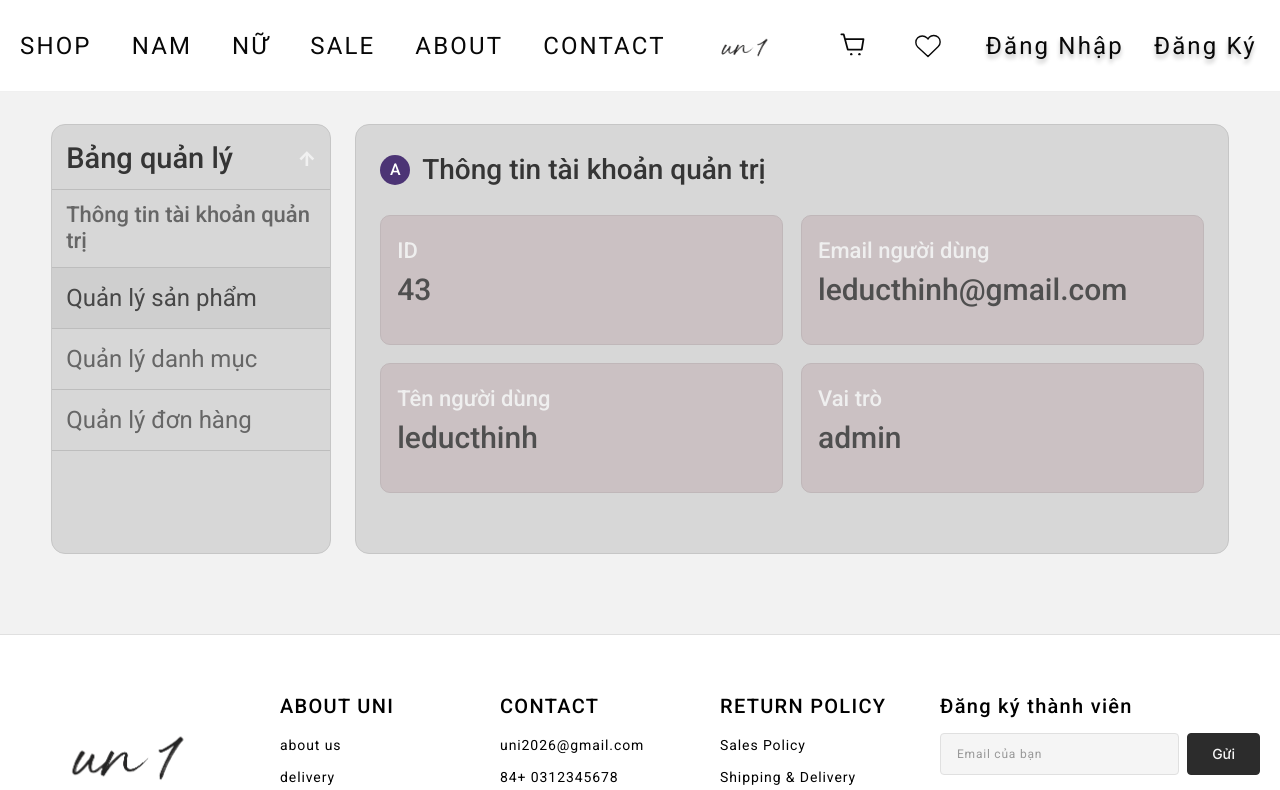
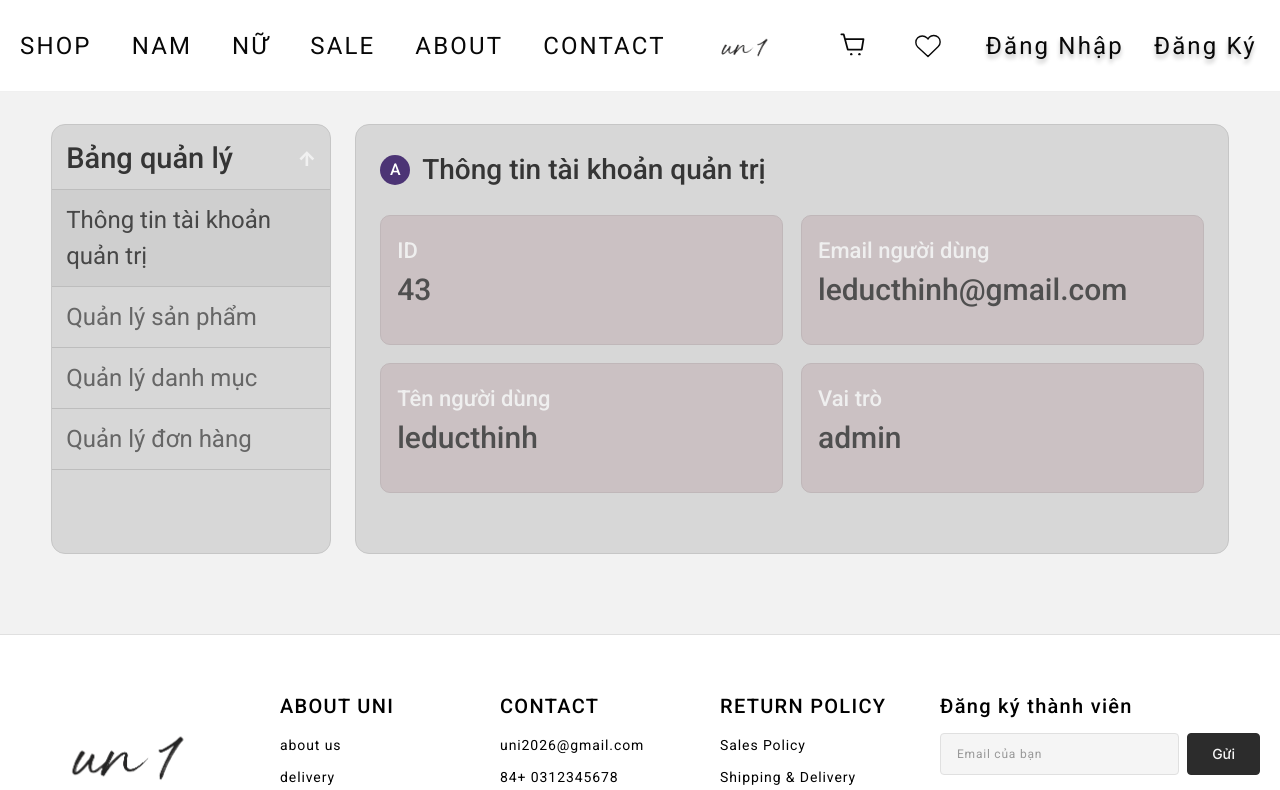
Before and after one commit to team-9-un1/un1-e-commerce-shop, a React (Vite) app in the folder frontend/: page /admin/dashboard in a window 1280 px wide. Shown: the top 790 px of the page. Built offline with nearby package versions, Linux system fonts and the light colour scheme; no server answers.

Commit message:
update(admin): update sidebar and dashboard layout

```diff
--- /dev/null
+++ b/frontend/src/components/admin/AdminSidebar.jsx
@@ -0,0 +1,53 @@
+import React from "react";
+import { NavLink } from "react-router-dom";
+
+const menuItems = [
+  {
+    label: "Thông tin tài khoản quản trị",
+    to: "/admin/dashboard",
+  },
+  {
+    label: "Quản lý sản phẩm",
+    to: "/admin-products",
+  },
+  {
+    label: "Quản lý danh mục",
+    to: "/admin-orders",
+  },
+  {
+    label: "Quản lý đơn hàng",
+    to: "/admin-categories",
+  },
+];
+
+const AdminSidebar = () => {
+  return (
+    <aside className="admin-sidebar" aria-label="Admin menu">
+      <div className="admin-sidebar-title-wrap">
+        <h2 className="admin-sidebar-title">Bảng quản lý</h2>
+        <span className="admin-sidebar-arrow" aria-hidden="true">
+          ↑
+        </span>
+      </div>
+
+      <nav>
+        <ul className="admin-menu-list">
+          {menuItems.map((item) => (
+            <li key={item.to}>
+              <NavLink
+                to={item.to}
+                className={({ isActive }) =>
+                  `admin-menu-link ${isActive ? "is-active" : ""}`.trim()
+                }
+              >
+                {item.label}
+              </NavLink>
+            </li>
+          ))}
+        </ul>
+      </nav>
+    </aside>
+  );
+};
+
+export default AdminSidebar;
--- a/frontend/src/pages/AdminDashboard.jsx
+++ b/frontend/src/pages/AdminDashboard.jsx
@@ -1,6 +1,7 @@
 import React from "react";
 import Header from "../components/common/Header";
 import Footer from "../components/common/Footer";
+import AdminSidebar from "../components/admin/AdminSidebar";
 import { useAuth } from "../context/AuthContext";
 import "../styles/pages/admin-dashboard.css";
 
@@ -20,24 +21,7 @@ const AdminDashboard = () => {
 
       <main className="admin-dashboard-main">
         <div className="admin-dashboard-container">
-          <aside className="admin-sidebar" aria-label="Admin menu">
-            <div className="admin-sidebar-title-wrap">
-              <h2 className="admin-sidebar-title">Bảng quản lý</h2>
-              <span className="admin-sidebar-arrow" aria-hidden="true">
-                ↑
-              </span>
-            </div>
-
-            <p className="admin-sidebar-subtitle">Thông tin tài khoản quản trị</p>
-
-            <nav>
-              <ul className="admin-menu-list">
-                <li className="admin-menu-item is-active">Quản lý sản phẩm</li>
-                <li className="admin-menu-item">Quản lý danh mục</li>
-                <li className="admin-menu-item">Quản lý đơn hàng</li>
-              </ul>
-            </nav>
-          </aside>
+          <AdminSidebar />
 
           <section className="admin-content-card" aria-label="Admin account info">
             <div className="admin-content-header">
--- a/frontend/src/styles/pages/admin-dashboard.css
+++ b/frontend/src/styles/pages/admin-dashboard.css
@@ -45,22 +45,14 @@
   font-weight: 700;
 }
 
-.admin-sidebar-subtitle {
-  font-size: 22px;
-  font-weight: 600;
-  color: #666;
-  line-height: 1.2;
-  padding: 12px 14px;
-  border-bottom: 1px solid #bdbdbd;
-}
-
 .admin-menu-list {
   list-style: none;
   margin: 0;
   padding: 0;
 }
 
-.admin-menu-item {
+.admin-menu-link {
+  display: block;
   font-size: 24px;
   color: #666;
   padding: 12px 14px;
@@ -68,10 +60,11 @@
   transition: background-color 0.2s ease, color 0.2s ease;
 }
 
-.admin-menu-item.is-active,
-.admin-menu-item:hover {
+.admin-menu-link.is-active,
+.admin-menu-link:hover {
   background: #cfcfcf;
   color: #474747;
+  opacity: 1;
 }
 
 .admin-content-card {
@@ -138,13 +131,18 @@
   overflow-wrap: anywhere;
 }
 
+.admin-placeholder-text {
+  color: #4f4f4f;
+  font-size: 20px;
+  font-weight: 500;
+}
+
 @media (max-width: 1024px) {
   .admin-sidebar-title {
     font-size: 24px;
   }
 
-  .admin-sidebar-subtitle,
-  .admin-menu-item {
+  .admin-menu-link {
     font-size: 18px;
   }
 
@@ -158,6 +156,10 @@
 
   .admin-info-value {
     font-size: 24px;
+  }
+
+  .admin-placeholder-text {
+    font-size: 18px;
   }
 }
 
@@ -205,4 +207,8 @@
   .admin-info-value {
     font-size: 20px;
   }
+
+  .admin-placeholder-text {
+    font-size: 16px;
+  }
 }
```
